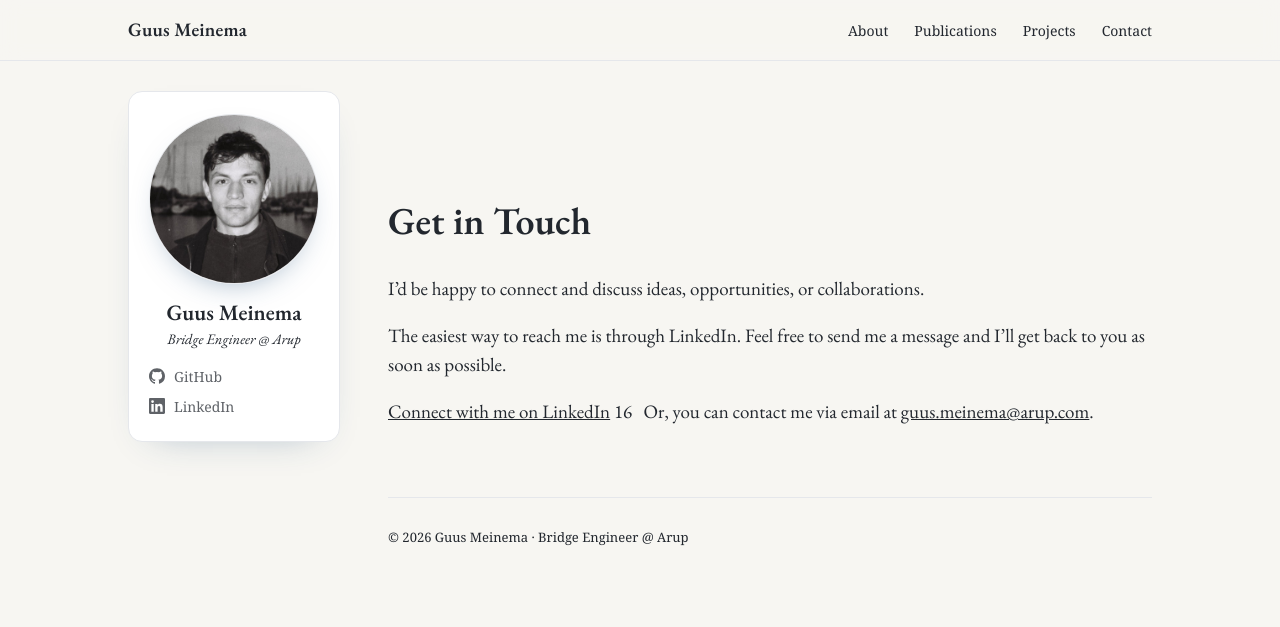
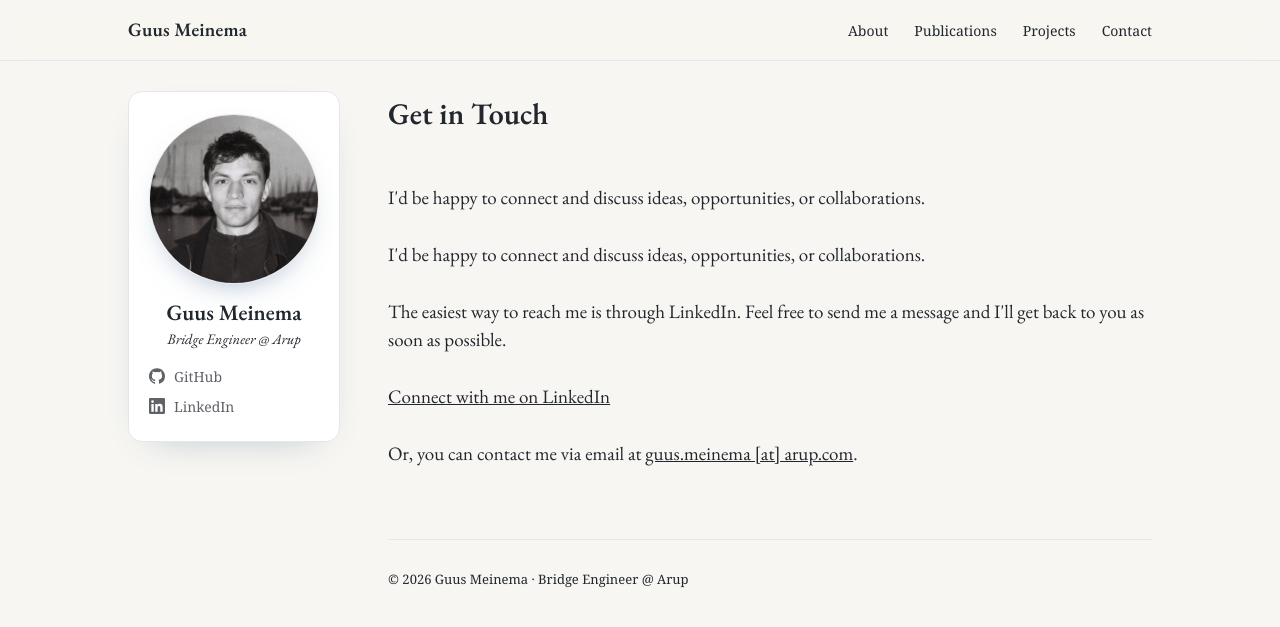
Before and after one commit to GMeinema-Arup/gmeinema-arup.github.io, a Jekyll site: the page built from _pages/contact.md, in a window 1280 px wide. Shown: the top 627 px of the page. Built offline with Jekyll 4.4.1, drawn with Linux system fonts in a browser that asks for light colours.

Commit message:
Update contact and about

```diff
--- a/_pages/contact.md
+++ b/_pages/contact.md
@@ -4,15 +4,16 @@ nav: contact
 permalink: /contact/
 ---
 
-<br><br>
+<h1 class="page-title">Get in Touch</h1>
 
-# Get in Touch
-
-I'd be happy to connect and discuss ideas, opportunities, or collaborations.
-
-The easiest way to reach me is through LinkedIn. Feel free to send me a message and I'll get back to you as soon as possible.
-
-<a href="https://www.linkedin.com/in/guus-meinema-9266011b4/" target="_blank" rel="noopener noreferrer">Connect with me on LinkedIn</a>
-16
-
-Or, you can contact me via email at <a href="mailto:guus.meinema@arup.com">guus.meinema@arup.com</a>.
+<p>
+    <br>I'd be happy to connect and discuss ideas, opportunities, or collaborations.
+    <br>
+    <br>I'd be happy to connect and discuss ideas, opportunities, or collaborations.
+    <br>
+    <br>The easiest way to reach me is through LinkedIn. Feel free to send me a message and I'll get back to you as soon as possible.
+    <br>
+    <br> <a href="https://www.linkedin.com/in/guus-meinema-9266011b4/" target="_blank" rel="noopener noreferrer">Connect with me on LinkedIn</a>
+    <br>
+    <br>Or, you can contact me via email at <a href="mailto:guus.meinema@arup.com">guus.meinema [at] arup.com</a>.
+  </p>
```
Also changed, not shown: _pages/about.md (+2 -1 lines).
